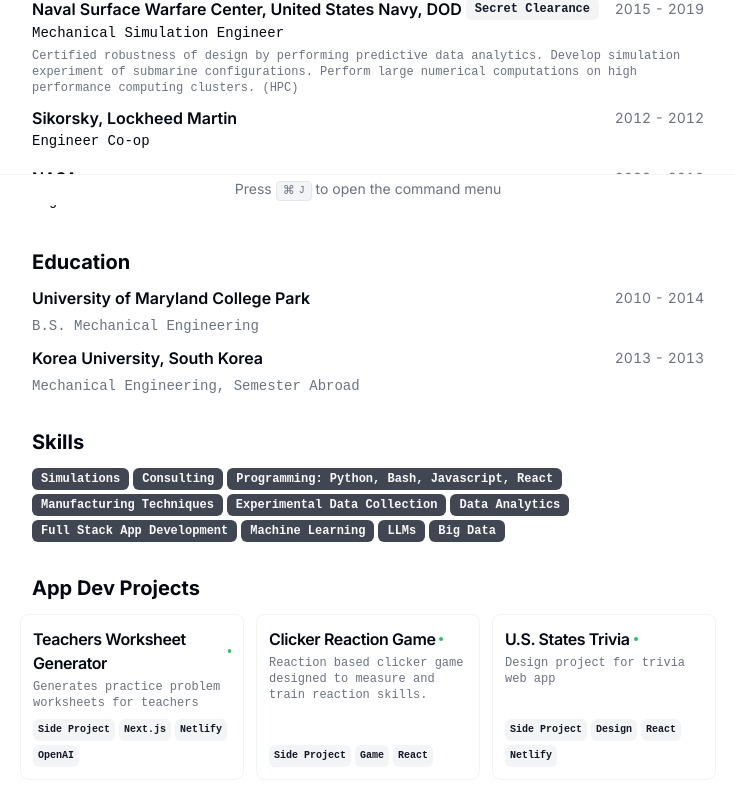
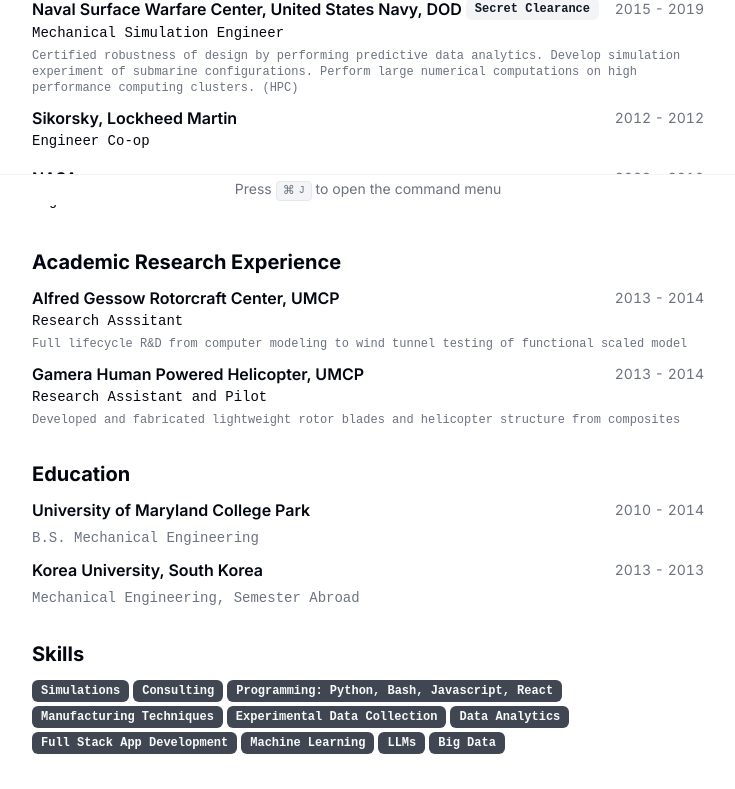
Before and after one commit to deonneon/cv, a Next.js app: page / in a window 1280 px wide. Shown: the part 595-1384 px from the top of the page, without its empty margins (272-1007 px from the left). Built offline with nearby package versions, Linux system fonts and the light colour scheme.

Commit message:
improved CV

```diff
--- a/src/app/page.tsx
+++ b/src/app/page.tsx
@@ -160,6 +160,67 @@
           })}
         </Section>
         <Section>
+          <h3 className="text-xl font-bold">Academic Research Experience</h3>
+          {RESUME_DATA.academic_work.map((work) => {
+            return (
+              <Card key={work.company}>
+                <CardHeader>
+                  <div className="flex items-center justify-between gap-x-2 text-base">
+                    <h3 className="inline-flex items-center justify-center gap-x-1 font-semibold leading-none">
+                      <a className="hover:underline" href={work.link}>
+                        {work.company}
+                      </a>
+
+                      <span className="inline-flex gap-x-1">
+                        {work.badges.map((badge) => (
+                          <Badge
+                            variant="secondary"
+                            className="align-middle text-xs"
+                            key={badge}
+                          >
+                            {badge}
+                          </Badge>
+                        ))}
+                      </span>
+                    </h3>
+                    <div className="text-sm tabular-nums text-gray-500">
+                      {work.start} - {work.end}
+                    </div>
+                  </div>
+
+                  <h4 className="font-mono text-sm leading-none">
+                    {work.title}
+                  </h4>
+                </CardHeader>
+                <CardContent className="mt-2 text-xs">
+                  {work.description}
+                </CardContent>
+                {/* Conditional rendering for former job details */}
+                {work.titleFormer ||
+                work.startFormer ||
+                work.endFormer ||
+                work.descriptionFormer ? (
+                  <>
+                    <CardHeader>
+                      <div className="mt-2 flex items-center justify-between gap-x-2 text-base">
+                        <h4 className="inline-flex items-center justify-center gap-x-1 font-mono text-sm leading-none">
+                          {work.titleFormer}
+                        </h4>
+                        <div className="text-sm tabular-nums text-gray-500">
+                          {work.startFormer} - {work.endFormer}
+                        </div>
+                      </div>
+                    </CardHeader>
+                    <CardContent className="mt-2 text-xs">
+                      {work.descriptionFormer}
+                    </CardContent>
+                  </>
+                ) : null}
+              </Card>
+            );
+          })}
+        </Section>
+        <Section>
           <h2 className="text-xl font-bold">Education</h2>
           {RESUME_DATA.education.map((education) => {
             return (
--- a/src/data/resume-data.tsx
+++ b/src/data/resume-data.tsx
@@ -122,6 +122,38 @@
       descriptionFormer: "",
     },
   ],
+  academic_work: [
+    {
+      company: "Alfred Gessow Rotorcraft Center, UMCP",
+      link: "http://www.agrc.umd.edu/",
+      badges: [],
+      title: "Research Asssitant",
+      // logo: USNationalSecurityCampusLogo,
+      start: "2013",
+      end: "2014",
+      description:
+        "Full lifecycle R&D from computer modeling to wind tunnel testing of functional scaled model",
+      titleFormer: "",
+      startFormer: "",
+      endFormer: "",
+      descriptionFormer: "",
+    },
+    {
+      company: "Gamera Human Powered Helicopter, UMCP",
+      link: "http://www.agrc.umd.edu/",
+      badges: [],
+      title: "Research Assistant and Pilot",
+      // logo: USNationalSecurityCampusLogo,
+      start: "2013",
+      end: "2014",
+      description:
+        "Developed and fabricated lightweight rotor blades and helicopter structure from composites",
+      titleFormer: "",
+      startFormer: "",
+      endFormer: "",
+      descriptionFormer: "",
+    },
+  ],
   skills: [
     "Simulations",
     "Consulting",
```
